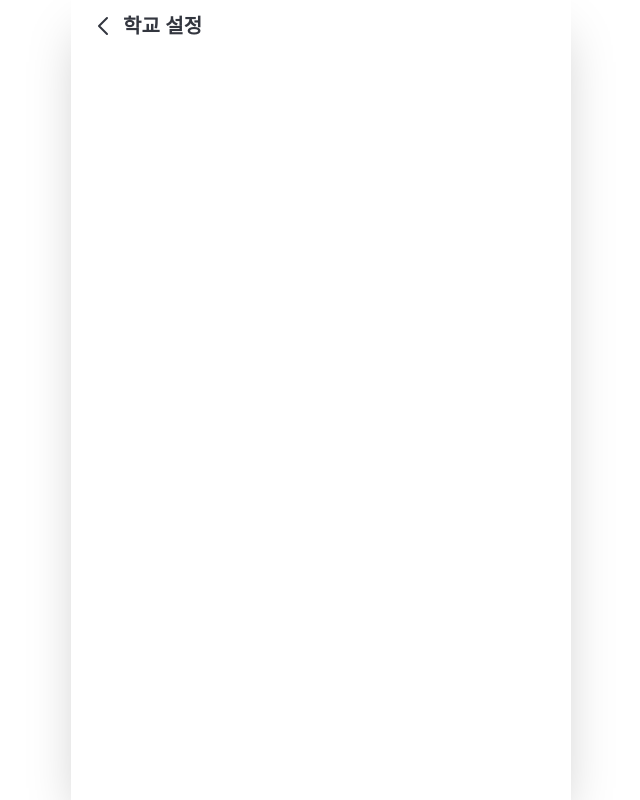
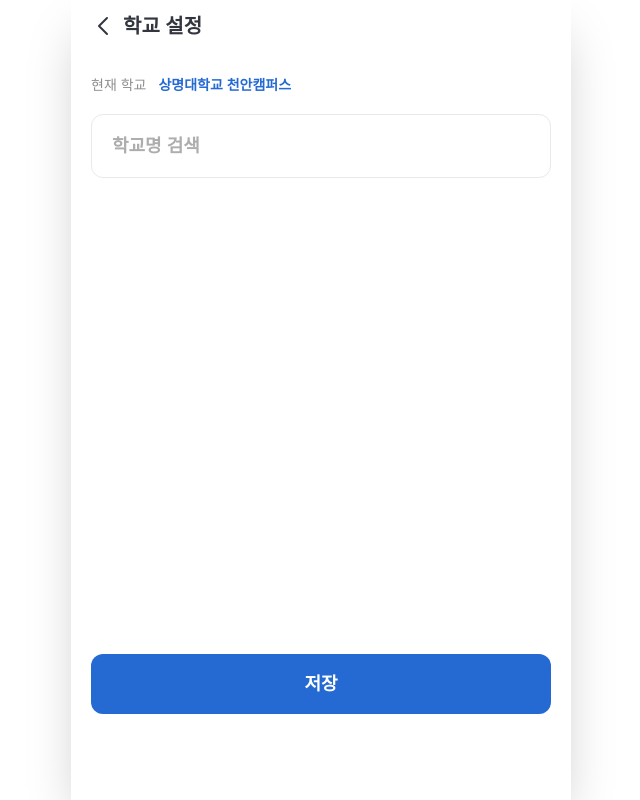
Before and after one commit to Head-4/Head-4-FE-Next, a Next.js app: page /setting/university in a window 1280 px wide. Shown: the whole page, without its empty margins (319-959 px from the left). Built offline with nearby package versions, Linux system fonts and the light colour scheme; a web font is replaced by a local one.

Commit message:
feat: 대학설정 페이지 ui, 모달 열림 설정 등 추가

```diff
--- a/src/app/globals.css
+++ b/src/app/globals.css
@@ -146,6 +146,10 @@
     .bg-gradient-univon {
         background: linear-gradient(180deg, rgba(36, 106, 210, 0.20) -20.26%, rgba(36, 106, 210, 0.00) 38.63%), #FFF
     }
+
+    .bg-gradient-complete {
+        background: linear-gradient(180deg, rgba(36, 106, 210, 0) 60.66%, rgba(36, 106, 210, 0.2) 100%);
+    }
 }
 
 html, body {
--- a/src/app/page.tsx
+++ b/src/app/page.tsx
@@ -3,11 +3,11 @@
 export default function Home() {
 
   return (
-    <main>
+    <>
       <h2 className="typography-T1 my-auto text-center text-[#b2b2b2]">
         곧 새로운 공지를 <br /> 가져올게요!
       </h2>
-    </main>
+    </>
   )
 }
 
--- a/src/app/search/page.tsx
+++ b/src/app/search/page.tsx
@@ -3,6 +3,13 @@ import Searchbar from '@/features/search/ui/Searchbar'
 export default function Page() {
   return (
     <>
+      <h2 className="typography-H3 mt-5 mb-3">
+        무엇을 <br />
+        찾고 계신가요?
+      </h2>
+      <p className="typography-B2_medium mb-7 text-gray-600">
+        내가 설정한 키워드가 포함된 공지만 검색돼요
+      </p>
       <Searchbar />
       <section>
         {/*<h2 className="typography-B1_semibold text-center mt-11">검색 결과를 찾을 수 없어요</h2>*/}
--- a/src/app/setting/keyword/page.tsx
+++ b/src/app/setting/keyword/page.tsx
@@ -3,9 +3,9 @@ import KeywordList from '@/features/keyword/ui/keywordList'
 
 export default function Page() {
   return (
-    <>
+    <div className="mt-6">
       <InputForm />
       <KeywordList />
-    </>
+    </div>
   )
 }
--- a/src/app/setting/university/page.tsx
+++ b/src/app/setting/university/page.tsx
@@ -1,3 +1,34 @@
+'use client'
+
+import Combobox from '@/shared/ui/ComboBox'
+import { UNIVERSITY_LIST } from '@/shared/lib/constants'
+import { useState } from 'react'
+import Button from '@/shared/ui/Button'
+import { useToast } from '@/shared/providers/ToastContext'
+
 export default function Page() {
-  return <div></div>
+  const toast = useToast()
+  const [selectedUniversity, setSelectedUniversity] = useState<string | null>(
+    null,
+  )
+
+  return (
+    <>
+      <div className="flex-1">
+        <div className="mt-6 mb-5 flex gap-3">
+          <span className="typography-B2_medium text-[#8F8F8F]">현재 학교</span>
+          <h2 className="typography-B2_semibold text-blue-primary">
+            상명대학교 천안캠퍼스
+          </h2>
+        </div>
+        <Combobox
+          items={Array.from(UNIVERSITY_LIST)}
+          placeholder="학교명 검색"
+          selectedItem={selectedUniversity}
+          onItemSelectAction={setSelectedUniversity}
+        />
+      </div>
+      <Button>저장</Button>
+    </>
+  )
 }
--- a/src/shared/providers/ModalContext.tsx
+++ b/src/shared/providers/ModalContext.tsx
@@ -17,10 +17,11 @@ const ModalContext = createContext<ModalContextType | null>(null)
 interface ModalProviderProps {
   children: ReactNode
   variant?: ModalVariant
+  initialIsOpen?: boolean
 }
 
-function ModalProvider({ children, variant = 'modal' }: ModalProviderProps) {
-  const [isOpen, setIsOpen] = useState<boolean>(false)
+function ModalProvider({ children, variant = 'modal', initialIsOpen = false }: ModalProviderProps) {
+  const [isOpen, setIsOpen] = useState<boolean>(initialIsOpen)
 
   return (
     <ModalContext.Provider value={{ isOpen, setIsOpen, variant }}>
--- a/src/widgets/Header/Header.tsx
+++ b/src/widgets/Header/Header.tsx
@@ -23,6 +23,7 @@ export default function Header() {
         className={cn(
           'fixed top-0 left-0 flex w-full items-center gap-2 bg-white px-5 py-3 sm:left-[calc(50vw-250px)] sm:w-[500px]',
           { 'bg-[#FAFAFA]': pathname === '/' || pathname === '/search' },
+          { 'bg-transparent': pathname === '/login' },
         )}
       >
         {showBackButton && (
@@ -37,7 +38,7 @@ export default function Header() {
               <SearchIcon />
             </Link>
             <Link href="/notification">
-              <BellIcon className="w-6"/>
+              <BellIcon className="w-6" />
             </Link>
             <button onClick={() => setIsOpen(true)}>
               <MenuIcon />
--- a/src/widgets/RootLayoutWrapper.tsx
+++ b/src/widgets/RootLayoutWrapper.tsx
@@ -11,10 +11,11 @@ export default function LayoutWrapper({ children }: { children: ReactNode }) {
   return (
     <div
       className={cn(
-        'mx-auto flex min-h-screen max-w-[500px] flex-col px-5 pb-21.5 shadow-2xl pt-[52px]',
+        'mx-auto flex min-h-screen max-w-[500px] flex-col px-5 pt-[52px] pb-21.5 shadow-2xl',
         {
+          'bg-[#FAFAFA]': pathname === '/' || pathname === '/search',
           'bg-gradient-univon': pathname === '/login',
-          'bg-[#FAFAFA]': pathname === '/' || pathname === '/search',
+          'bg-gradient-complete': pathname === '/signup/complete',
         },
       )}
     >
```
